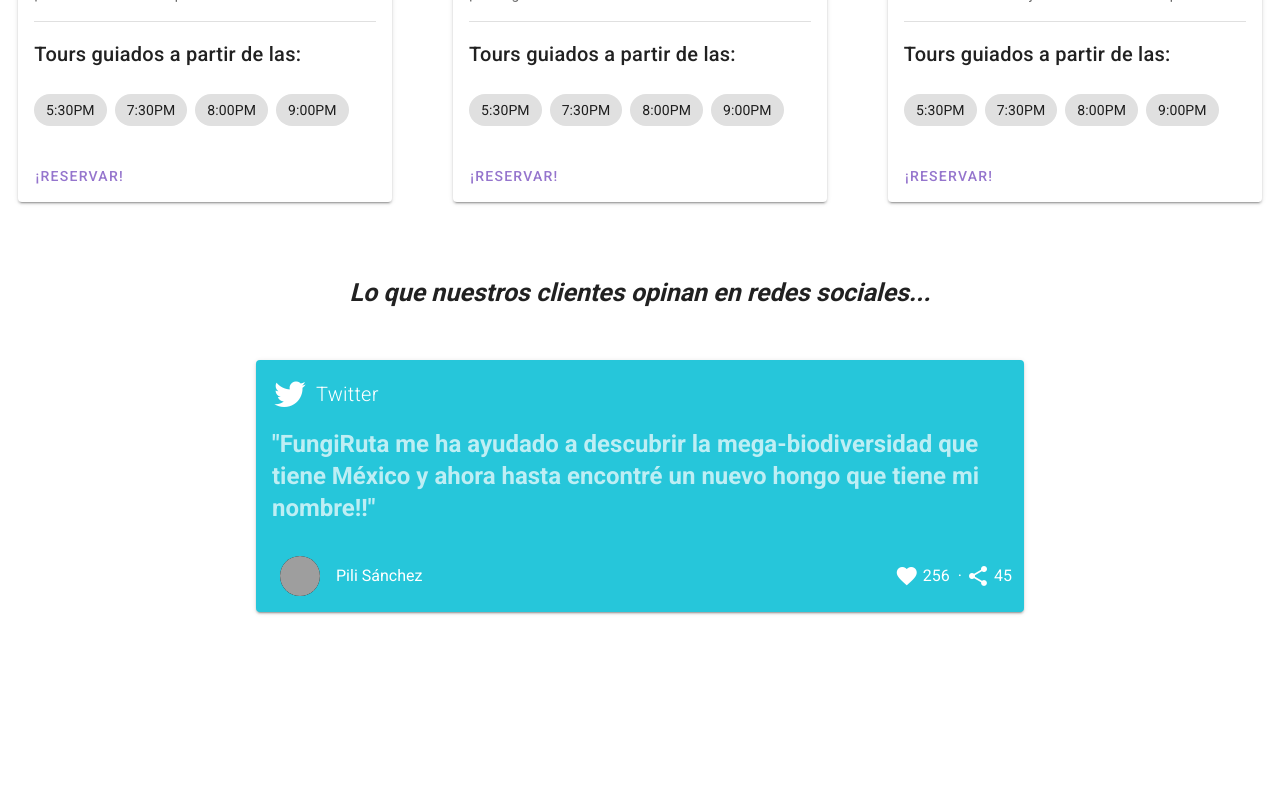
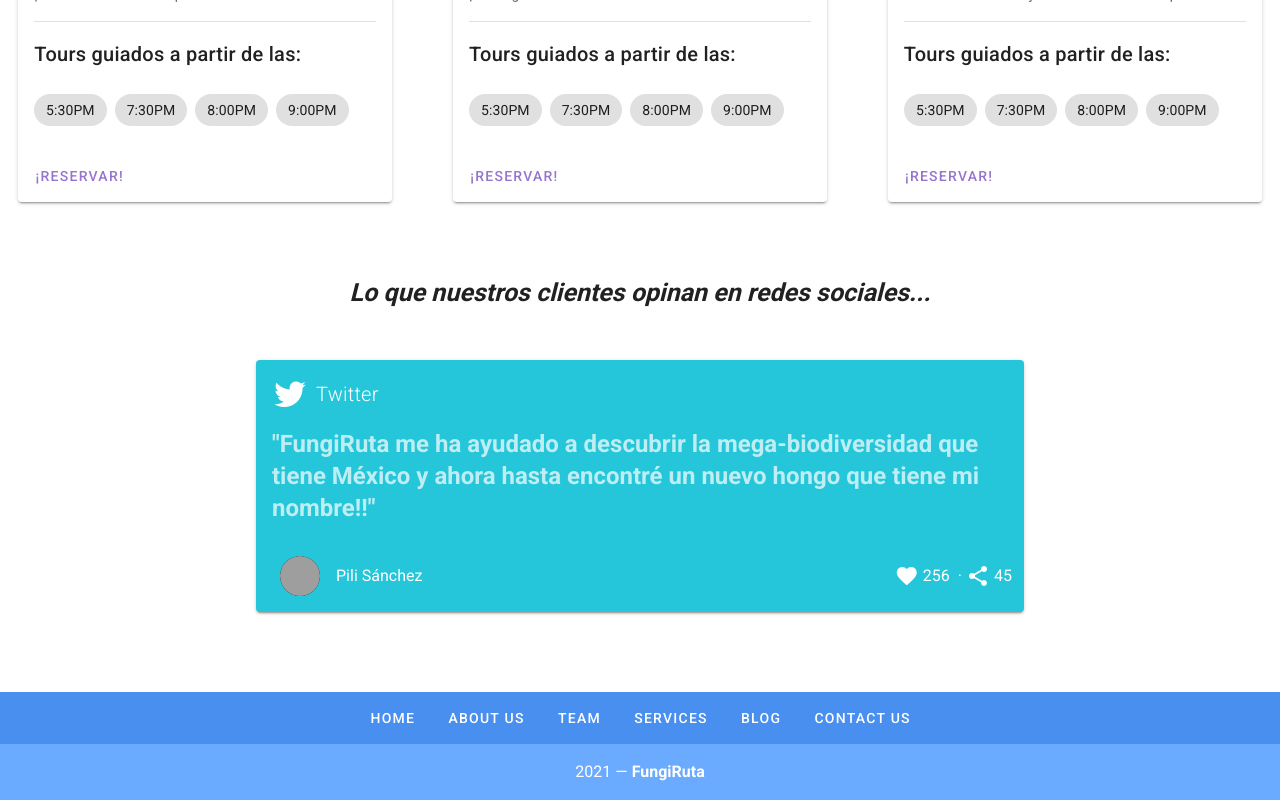
Before and after one commit to sanchezpili6/umami, a Vue app in the folder umami_web/: page /home in a window 1280 px wide. Shown: the part 437-1237 px from the top of the page. Before the commit the page ends 1061 px from the top, so only its background shows below. Built offline with nearby package versions, Linux system fonts and the light colour scheme; grey boxes are pictures that could not be loaded; what vue-browser-geolocation would draw is missing.

Commit message:
Footer done

```diff
--- a/umami_web/src/App.vue
+++ b/umami_web/src/App.vue
@@ -1,15 +1,21 @@
 <template>
   <v-app>
     <router-view></router-view>
+    <Footer></Footer>
   </v-app>
 </template>
 
 
 <script>
+import Footer from "./components/Footer";
+
 export default {
   name: 'App',
+  components: {
+    Footer,
+  },
   data: () => ({
-    //
+
   }),
 };
 </script>
--- /dev/null
+++ b/umami_web/src/components/Footer.vue
@@ -0,0 +1,49 @@
+<template>
+  <v-footer
+      color="primary lighten-1"
+      padless
+      style="margin-top: 80px"
+  >
+    <v-row
+        justify="center"
+        no-gutters
+    >
+      <v-btn
+          v-for="link in links"
+          :key="link"
+          color="white"
+          text
+          rounded
+          class="my-2"
+      >
+        {{ link }}
+      </v-btn>
+      <v-col
+          class="primary lighten-2 py-4 text-center white--text"
+          cols="12"
+      >
+        {{ new Date().getFullYear() }} — <strong>FungiRuta</strong>
+      </v-col>
+    </v-row>
+  </v-footer>
+</template>
+
+<script>
+export default {
+  name: "Footer",
+  data: () => ({
+    links: [
+      'Home',
+      'About Us',
+      'Team',
+      'Services',
+      'Blog',
+      'Contact Us',
+    ],
+  }),
+}
+</script>
+
+<style scoped>
+
+</style>
--- a/umami_web/src/components/HomePage.vue
+++ b/umami_web/src/components/HomePage.vue
@@ -3,7 +3,6 @@
     <v-row>
       <v-col>
         <v-card
-            :loading="loading"
             class="mx-auto my-12"
             max-width="374"
         >
@@ -54,7 +53,6 @@
 
           <v-card-text>
             <v-chip-group
-                v-model="selection"
                 active-class="deep-purple accent-4 white--text"
                 column
             >
@@ -72,7 +70,6 @@
             <v-btn
                 color="deep-purple lighten-2"
                 text
-                @click="reserve"
             >
               ¡Reservar!
             </v-btn>
@@ -81,7 +78,6 @@
       </v-col>
       <v-col>
         <v-card
-            :loading="loading"
             class="mx-auto my-12"
             max-width="374"
         >
@@ -132,7 +128,6 @@
 
           <v-card-text>
             <v-chip-group
-                v-model="selection"
                 active-class="deep-purple accent-4 white--text"
                 column
             >
@@ -150,7 +145,6 @@
             <v-btn
                 color="deep-purple lighten-2"
                 text
-                @click="reserve"
             >
               ¡Reservar!
             </v-btn>
@@ -159,7 +153,6 @@
       </v-col>
       <v-col>
         <v-card
-            :loading="loading"
             class="mx-auto my-12"
             max-width="374"
         >
@@ -210,7 +203,6 @@
 
           <v-card-text>
             <v-chip-group
-                v-model="selection"
                 active-class="deep-purple accent-4 white--text"
                 column
             >
@@ -228,7 +220,6 @@
             <v-btn
                 color="deep-purple lighten-2"
                 text
-                @click="reserve"
             >
               ¡Reservar!
             </v-btn>
@@ -298,7 +289,7 @@
 
 <script>
 export default {
-  name: "HomePage"
+  name: "HomePage",
 }
 </script>
 
```
